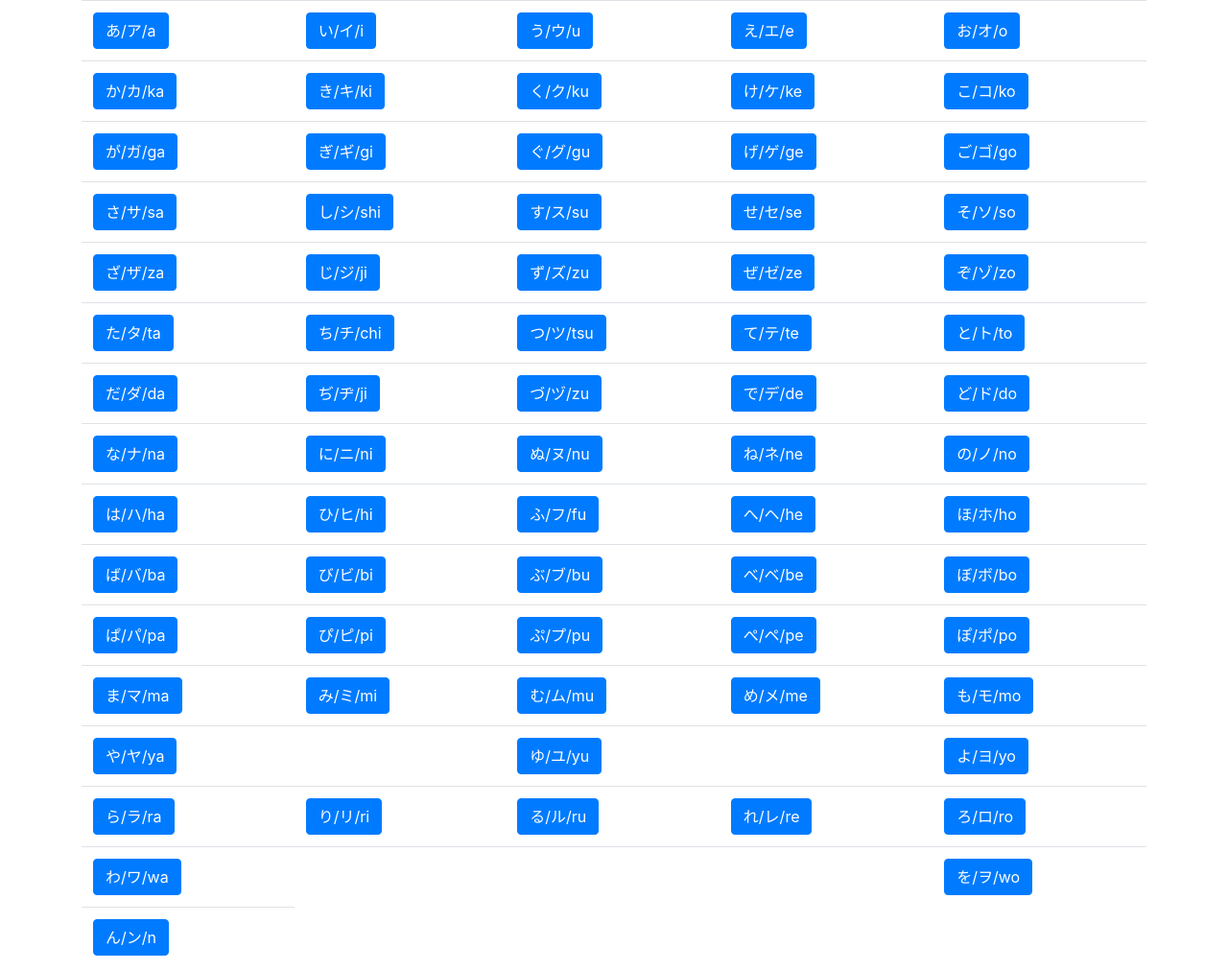
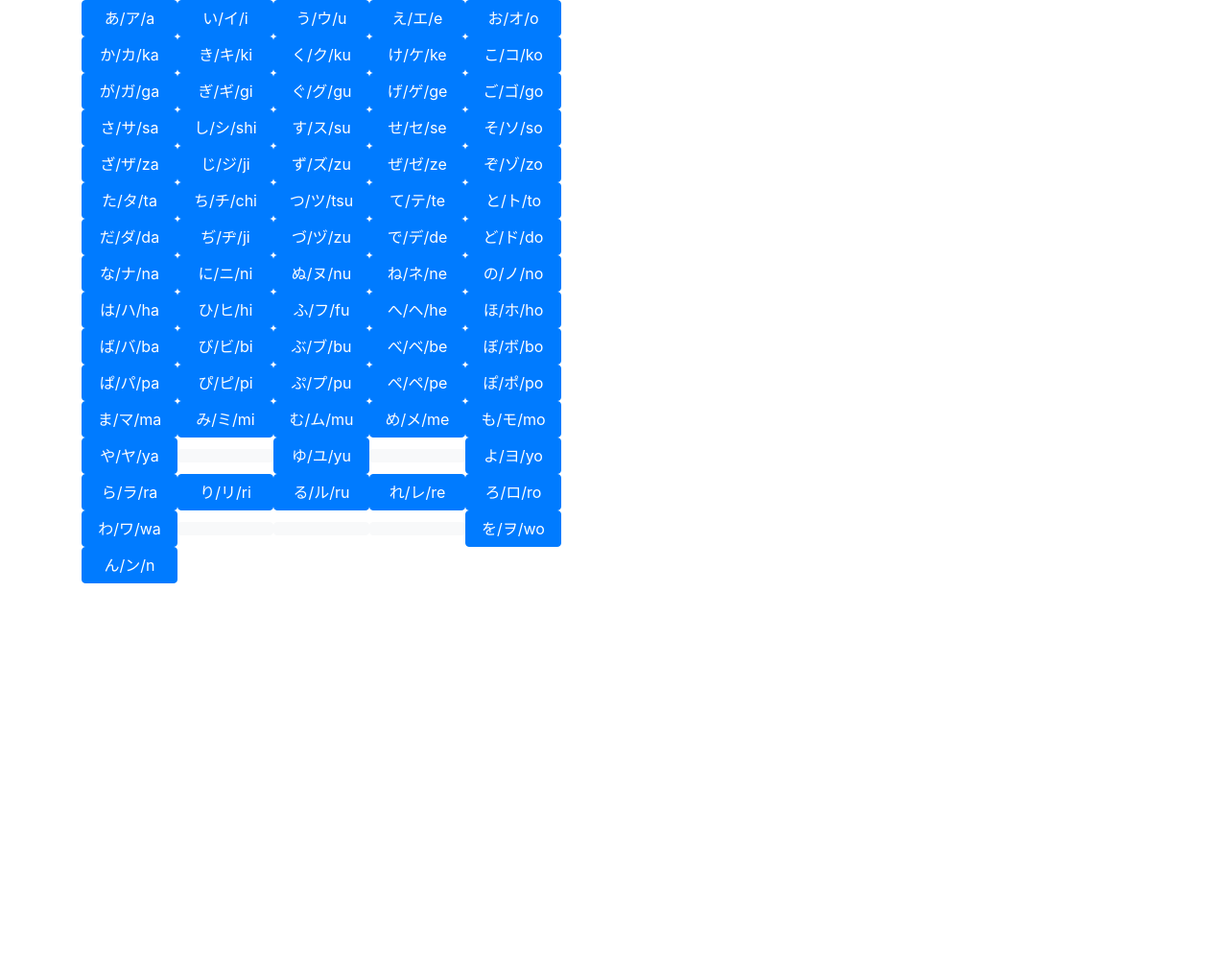
Before and after one commit to ccxcxd/pcr-wordmini, a plain HTML site: page index.html in a window 1280 px wide. Shown: the whole page at 96% size. After the commit the page ends 800 px from the top, so only its background shows below. Drawn offline with nearby package versions, Linux system fonts and the light colour scheme.

Commit message:
change table to plan texts

```diff
--- a/index.html
+++ b/index.html
@@ -15,8 +15,7 @@
 </head>
 <body>
     <div class="container">
-        <div>
-            <table id="char_table" class="table"></table>
+        <div id="char_table">
         </div>
         <div class="modal fade" id="img_modal" tabindex="-1" role="dialog" aria-labelledby="img_title" aria-hidden="true">
             <div class="modal-dialog modal-lg" role="document">
--- a/js/main.js
+++ b/js/main.js
@@ -2,29 +2,30 @@ $(document).ready(function () {
     var char_data = JSON.parse($('#char_data').text());
     var word_data = JSON.parse($('#word_data').text());
 
-    var pre_col = 9999;
-    var row_obj = null;
+    var pre_col = 1;
     $.each(char_data, function (char_id, data) {
         if (data.col < pre_col) {
-            if (row_obj != null) row_obj.appendTo("#char_table");
-            row_obj = $("<tr>");
+            $("#char_table").append("<br/>");
             pre_col = 1;
         } else {
             pre_col++;
         }
         // deal with have empty col
         while (pre_col < data.col) {
-            row_obj.append($("<td>"));
+            $("#char_table").append($("<button>")
+                .width(100)
+                .addClass("btn btn-light")
+            );
             pre_col++;
         }
         var display_text = data.hira + '/' + data.kata + '/' + data.roma;
-        var button = $("<button/>")
+        $("#char_table").append($("<button>")
             .text(display_text)
+            .width(100)
             .addClass("btn btn-primary")
-            .click(function() {popup(char_id, word_data);});
-        row_obj.append($("<td>").append(button));
+            .click(function() {popup(char_id, word_data);})
+        );
     });
-    if (row_obj != null) row_obj.appendTo("#char_table");
 });
 
 function popup(char_id, word_data) {
@@ -35,5 +36,5 @@ function popup(char_id, word_data) {
             $("#img_holder").append('<img src="img/' + data.pic + '.png"/>');
         }
     });
-    $('#img_modal').modal('show');
+    $("#img_modal").modal("show");
 }
```
